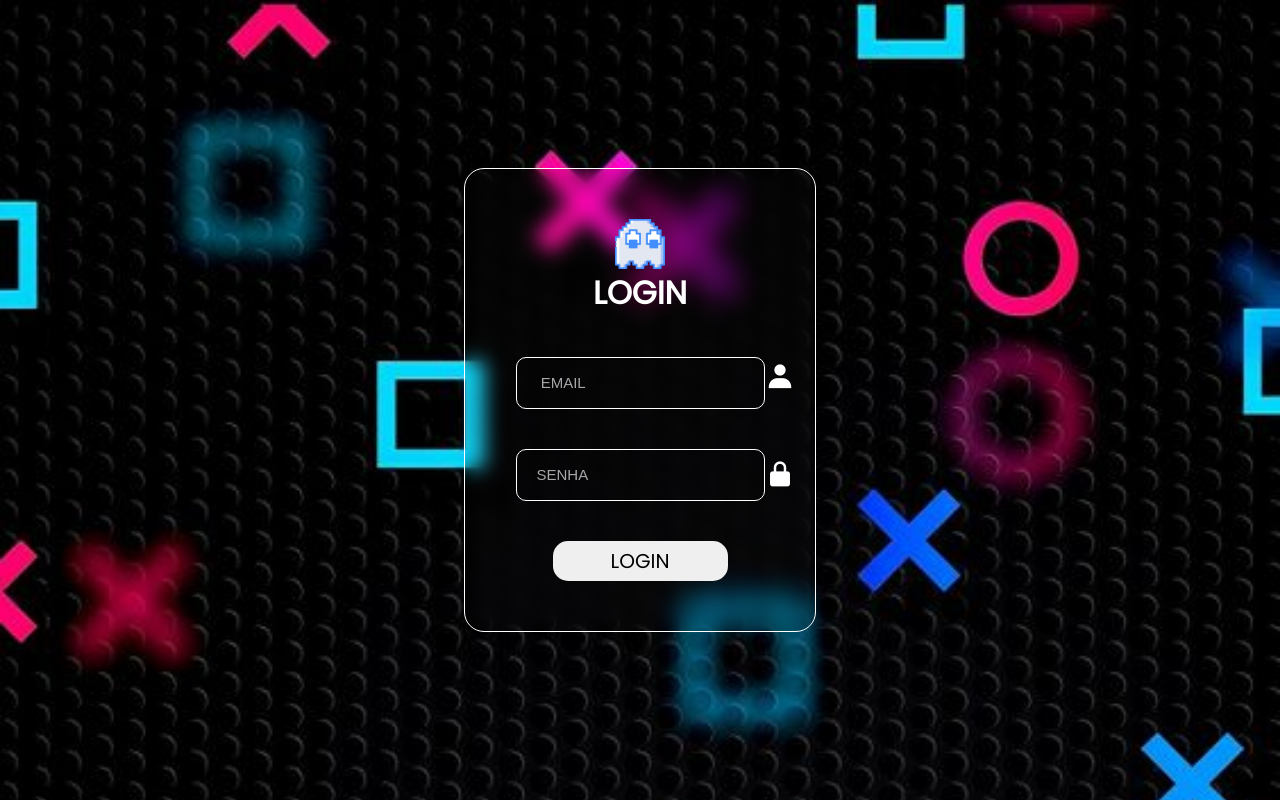
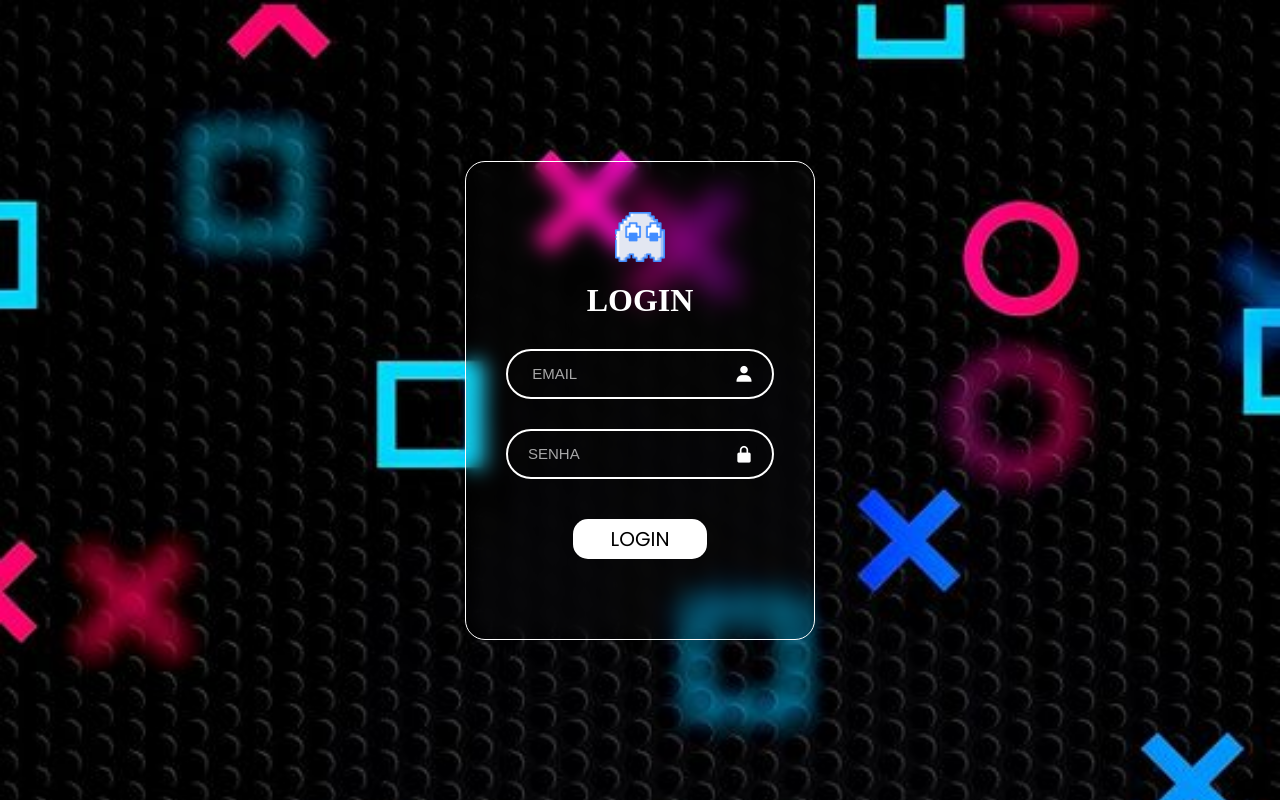
Before and after one commit to andregarros/projetogamer, a PHP site: page /cadastro-login.html in a window 1280 px wide. Run offline with PHP 8.4, Linux system fonts and the light colour scheme.

Commit message:
altercao-menu

```diff
--- a/cadastro-login.css
+++ b/cadastro-login.css
@@ -9,6 +9,7 @@
 *{
     margin: 0px;
     padding: 0px;
+    box-sizing: border-box;
 }
 img{
     width: 100%;
@@ -26,10 +27,9 @@ body{
     background-color: transparent;
     backdrop-filter: blur(10px);
     width: 350px;
-    background-origin: padding-box;
+    border: 1px solid white;
     border-radius: 20px;
-    border: 1px solid white;
-    font-family: Poppins;
+    padding: 30px 40px;
 }
 #login  > form > h1{
     text-align: center;
@@ -39,46 +39,41 @@ body{
     display: flex;
     align-items: center;
     justify-content: center;
-    margin: 50px auto 0px;
+    margin: 20px auto;
     width: 50px;
     height: 50px;
 }
-#box-login input{
+#login .box-login {
     position: relative;
     display: flex;
-    margin:40px auto 0px;
-    font-size: 16px;
-    color: white;
+    width: 100%;
     height: 50px;
-    border-radius: 10px;
-    border: 1px solid rgb(255, 255, 255);
+    margin: 30px 0;
+}
+#login .box-login  input{
+    width: 100%;
+    height: 100%;
+    border: none;
     outline: none;
     background-color: transparent;
-    padding: 0px 20px;
+    border: 2px solid white;
+    border-radius: 40px;
+    font-size: 16px;
+    padding: 20px 45px 20px 20px;
+    color: white;
 }
 
-#box-login input::placeholder{
+.box-login input::placeholder{
     color: rgba(255, 255, 255, 0.651);
     font-size: 15px;
 }
-#box-login i{
-    position: absolute;
-    top: 45%;
-    transform: translateY(-50%);
-    font-size: 30px;
-    color: white;
-    right: 30px;
-    width: 20px;
-    height: 30px;
-}
-#box-login #icone-senha{
-    position: absolute;
-    top: 66%;
-    transform: translateY(-50%);
-    right: 20px;
-    justify-content: center;
-    width: 30px;
-    height: 30px;
+.box-login i{
+  position: absolute;
+  right: 20px;
+  transform: translateY(-50%);
+  top: 50%;
+  font-size: 20px;
+  color: white;
 }
 #login > form > button{
     display: flex;
@@ -93,10 +88,7 @@ body{
     border-radius: 15px;
     outline: none;
     border: none;
-}
-#login > form > button :hover{
     background-color: white;
-    border: 10px;
 }
 #login > form > button > a{
     text-decoration: none;
--- a/cadastro-login.html
+++ b/cadastro-login.html
@@ -13,12 +13,12 @@
             <form action="index.html" autocomplete="off">
                     <img src="imagens/ghost.png" alt="" id="ghost-icone">
                     <h1>LOGIN</h1>
-                    <div id="box-login">
+                    <div class="box-login">
                         <input type="email" name="iemail" id="email" placeholder=" EMAIL" required>
                         <i class='bx bxs-user'></i>
                     </div>
 
-                    <div id="box-login">
+                    <div class="box-login">
                         <input type="password" name="iesenha" id="senha" placeholder="SENHA" required>
                         <i class='bx bxs-lock-alt'  id="icone-senha"></i id>
                     </div>
```
